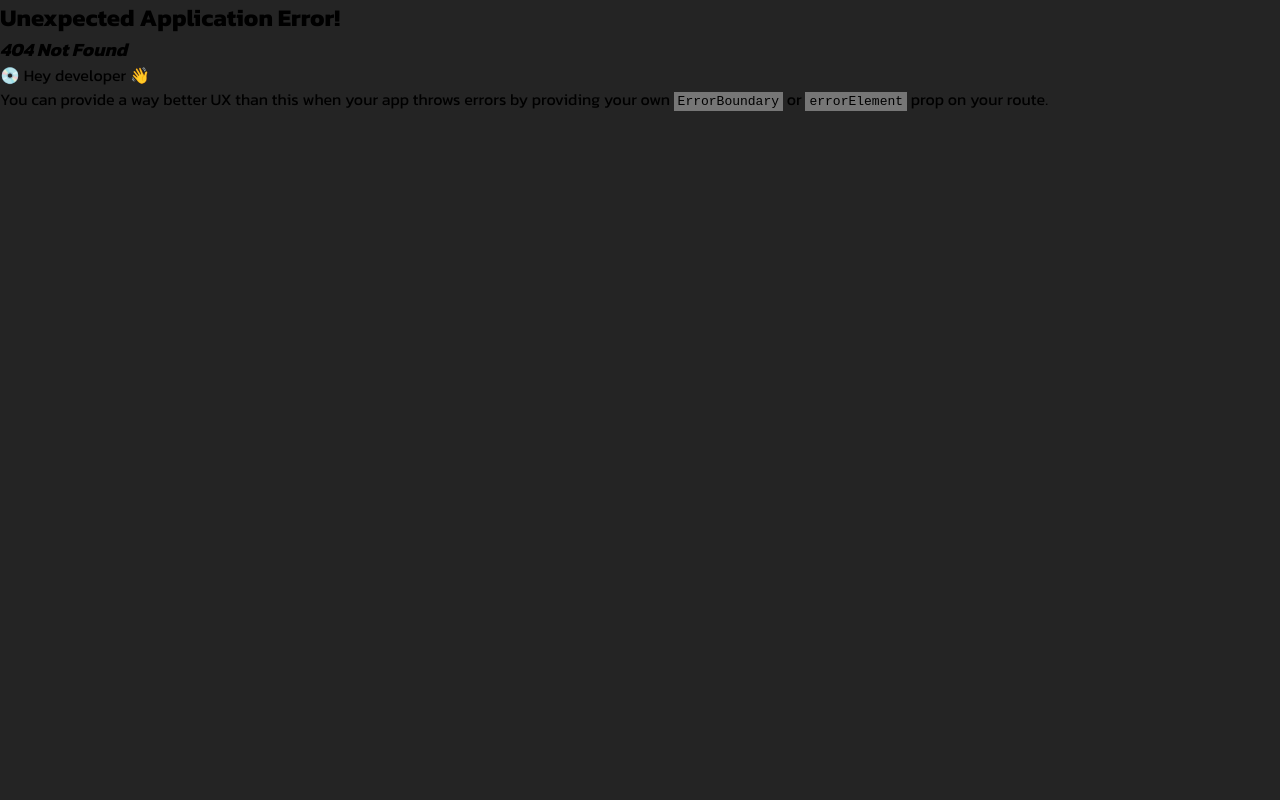
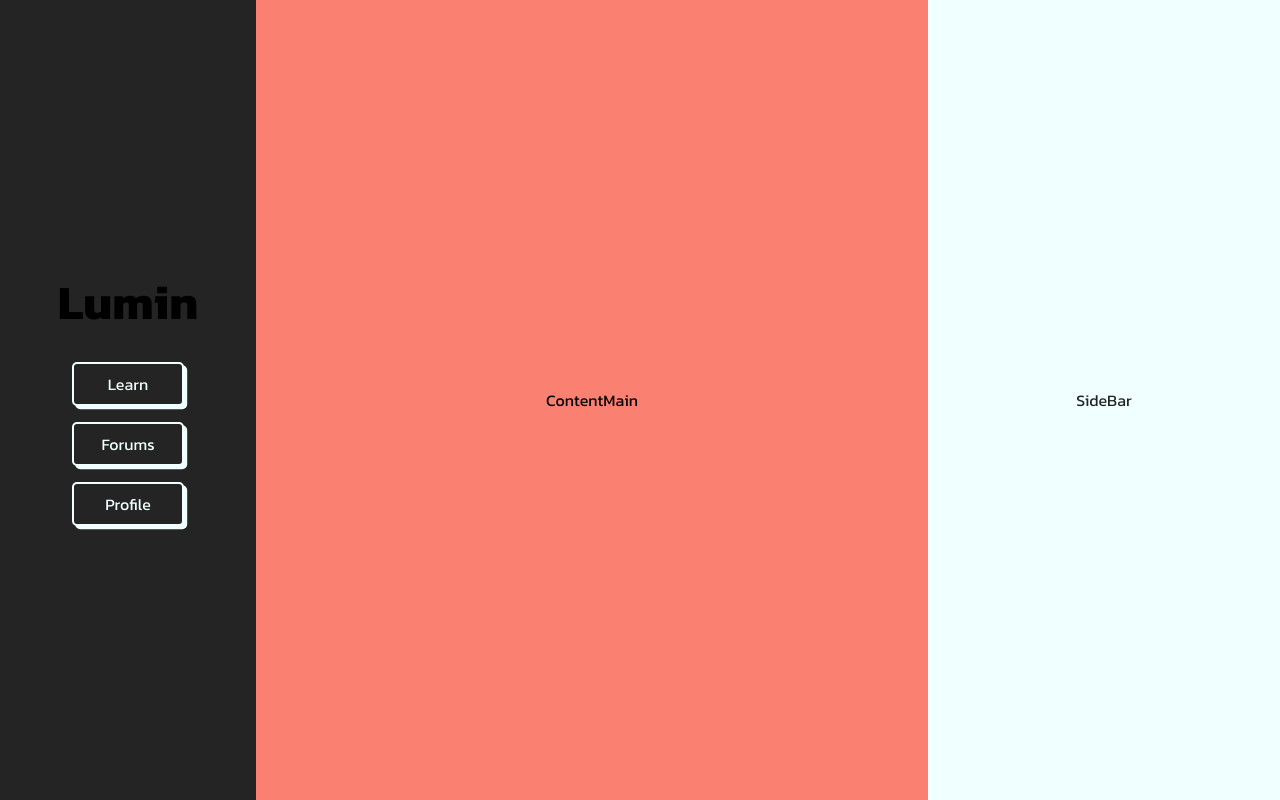
Before and after one commit to tib-source/Lumin-AI, a React (Vite) app in the folder client/: page /home in a window 1280 px wide. Before the commit this address had no page. Built offline with nearby package versions, Linux system fonts and the light colour scheme.

Commit message:
organised the home layout into components

```diff
--- /dev/null
+++ b/client/components/Home/ContentMain.jsx
@@ -0,0 +1,3 @@
+export default function ContentMain() {
+	return <div className="home__main__middle">ContentMain</div>;
+}
--- /dev/null
+++ b/client/components/Home/NavBar.jsx
@@ -0,0 +1,12 @@
+import { NavLink } from "react-router-dom";
+
+export default function NavBar() {
+	return (
+		<div className="home__navbar">
+			<h1>Lumin</h1>
+			<NavLink to="home">Learn</NavLink>
+			<NavLink to="/forum">Forums</NavLink>
+			<NavLink to="profile">Profile</NavLink>
+		</div>
+	);
+}
--- /dev/null
+++ b/client/components/Home/SideBar.jsx
@@ -0,0 +1,3 @@
+export default function SideBar() {
+	return <div className="home__main__sidebar">SideBar</div>;
+}
--- /dev/null
+++ b/client/layout/HomeLayout.jsx
@@ -0,0 +1,11 @@
+import { Outlet } from "react-router-dom";
+import NavBar from "../components/Home/NavBar";
+
+export default function HomeLayout() {
+	return (
+		<div className="home">
+			<NavBar />
+			<Outlet />
+		</div>
+	);
+}
--- /dev/null
+++ b/client/pages/HomePage.jsx
@@ -0,0 +1,11 @@
+import SideBar from "../components/Home/SideBar";
+import ContentMain from "../components/Home/ContentMain";
+
+export default function HomePage() {
+	return (
+		<div className="home__main">
+			<ContentMain />
+			<SideBar />
+		</div>
+	);
+}
--- a/client/pages/Landing.jsx
+++ b/client/pages/Landing.jsx
@@ -1,10 +1,12 @@
+import { Link } from "react-router-dom";
+
 function Landing() {
 	return (
 		<div className="landing">
 			<div className="landing-main">
 				<h1>Lumin</h1>
 				<p>Illuminating minds with the knowledge of AI</p>
-				<a href="/login">Open Your Mind</a>
+				<Link to="/home">Start your Journey</Link>
 			</div>
 		</div>
 	);
--- a/client/src/App.jsx
+++ b/client/src/App.jsx
@@ -8,6 +8,8 @@ import RootLayout from "../layout/rootLayout";
 import Login from "../pages/Login";
 import Register from "../pages/Register";
 import Landing from "../pages/landing";
+import HomeLayout from "../layout/HomeLayout";
+import HomePage from "../pages/HomePage";
 
 let router = createBrowserRouter(
 	createRoutesFromElements(
@@ -17,10 +19,13 @@ let router = createBrowserRouter(
 				<Route path="login" element={<Login />} />
 				<Route path="register" element={<Register />} />
 			</Route>
-			<Route path="/quiz"></Route>
-			<Route path="/profile"></Route>
-			<Route path="/collections"></Route>
-			<Route path="/forum"></Route>
+			<Route element={<HomeLayout />}>
+				<Route path="/home" element={<HomePage />} />
+				<Route path="/profile"></Route>
+				<Route path="/quiz"></Route>
+				<Route path="/forum"></Route>
+				<Route path="/collections"></Route>
+			</Route>
 		</Route>
 	)
 );
--- a/client/src/index.css
+++ b/client/src/index.css
@@ -7,7 +7,7 @@
 :root {
   --primary: salmon;
   --secondary: #242424;
-
+  --white: azure;
 
   font-family: 'Kanit',Inter, system-ui, Avenir, Helvetica, Arial, sans-serif;
 
@@ -99,3 +99,64 @@ body {
   opacity: 0.8;
   text-align: center;
  }
+
+
+
+ .home{
+  width: 100vw;
+  min-height: 100vh;
+  display: flex;
+ }
+
+
+.home__navbar{
+  width: 20vw;
+  padding: 1rem;
+  display: flex;
+  justify-content: center;
+  align-items: center;
+  flex-direction: column;
+  background-color: var(--secondary);
+}
+
+.home__navbar h1{
+  font-size: 3rem;
+  margin-bottom: 1rem;
+}
+.home__navbar a{
+  background-color: var(--secondary);
+  color: var(--white);
+  width: 7rem;
+  text-align: center;
+  margin: 0.5rem;
+  padding: 0.5rem 0.8rem;
+  border-radius: 5px;
+  box-shadow: 0.2rem 0.2rem 0rem  var(--white);
+  border: 2px solid var(--white);
+}
+
+.home__main{
+  display: flex;
+  justify-content: center;
+  align-items: center;
+}
+
+.home__main__middle{
+  width: clamp( 500px,52.5vw, 1600px);
+  min-height: 100vh;
+  background-color: var(--primary);
+  display: flex;
+  align-items: center;
+  justify-content: center;
+}
+
+.home__main__sidebar{
+  background-color: var(--white
+  );
+  color: var(--secondary);
+  min-height: 100vh;
+  width: 27.5vw;
+  display: flex;
+  align-items: center;
+  justify-content: center;
+}
```
